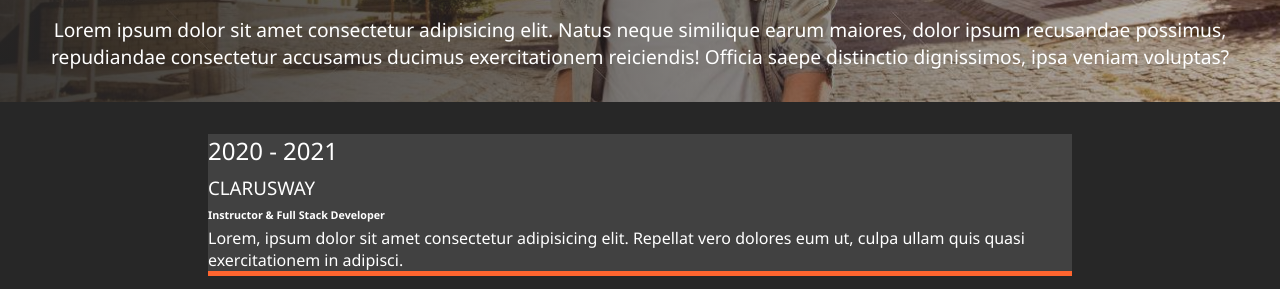
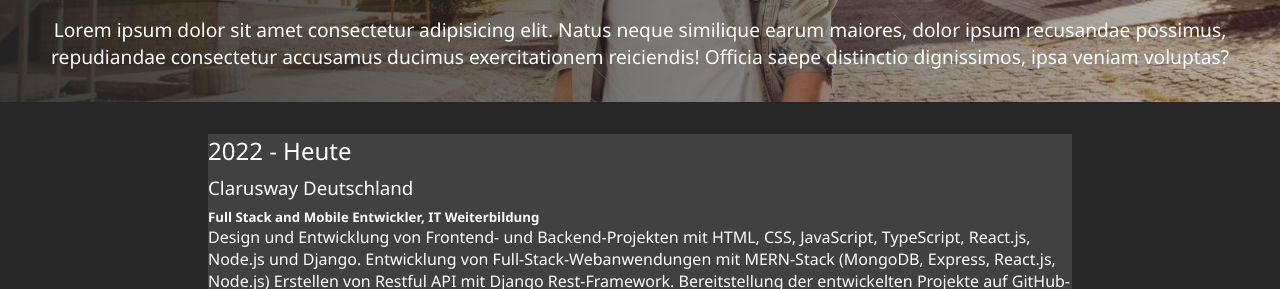
Before and after one commit to olcay-elt/sass-project, a plain HTML site: page about.html in a window 1280 px wide. Shown: the part 298-587 px from the top of the page. Drawn offline with Linux system fonts and the light colour scheme.

Commit message:
Add new text

```diff
--- a/about.html
+++ b/about.html
@@ -46,14 +46,22 @@
     <main class="about">
         <div class="about__container">
             <div class="about__job">
-                <h2 class="text-secondary">2020
-                    - 2021</h2>
-                <h3>CLARUSWAY</h3>
-                <h6>Instructor & Full Stack Developer</h6>
+                <h2 class="text-secondary">2022 - Heute</h2>
+                <h3>Clarusway Deutschland</h3>
+                <h5>Full Stack and Mobile Entwickler, IT Weiterbildung</h5>
                 <p>
-                    Lorem, ipsum dolor sit amet consectetur adipisicing elit. Repellat
-                    vero dolores eum ut, culpa ullam quis quasi exercitationem in
-                    adipisci.
+                    Design und Entwicklung von Frontend- und Backend-Projekten mit HTML, CSS, JavaScript, TypeScript,
+                    React.js, Node.js und
+                    Django.
+                    Entwicklung von Full-Stack-Webanwendungen mit MERN-Stack (MongoDB, Express, React.js, Node.js)
+                    Erstellen von Restful API mit Django Rest-Framework.
+                    Bereitstellung der entwickelten Projekte auf GitHub- und Heroku-Plattformen.
+                    Frameworks: Bootstrap, Material UI
+                    Tools und Platformen: Postman, Firebase
+                    IDEs: VsCode, Jupyter Lab, Jpyter Notebook
+                    Software Development Lifecycle (SDLC), Agile Methodology,
+                    Scrum and Kanban Models, Jira
+                    Computational Thinking, Betriebssysteme, Linux
                 </p>
             </div>
             <div class="about__job">
```
